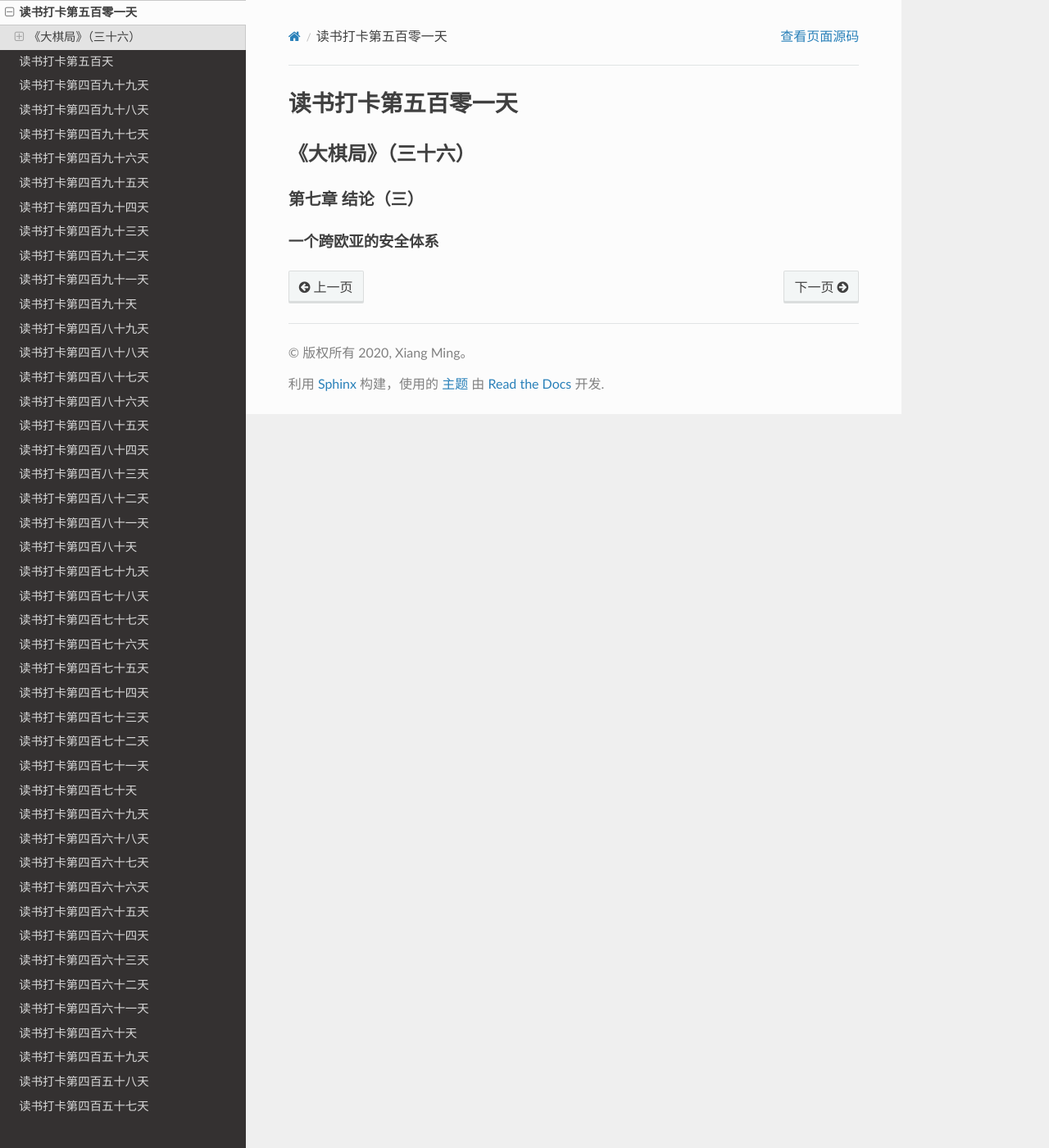
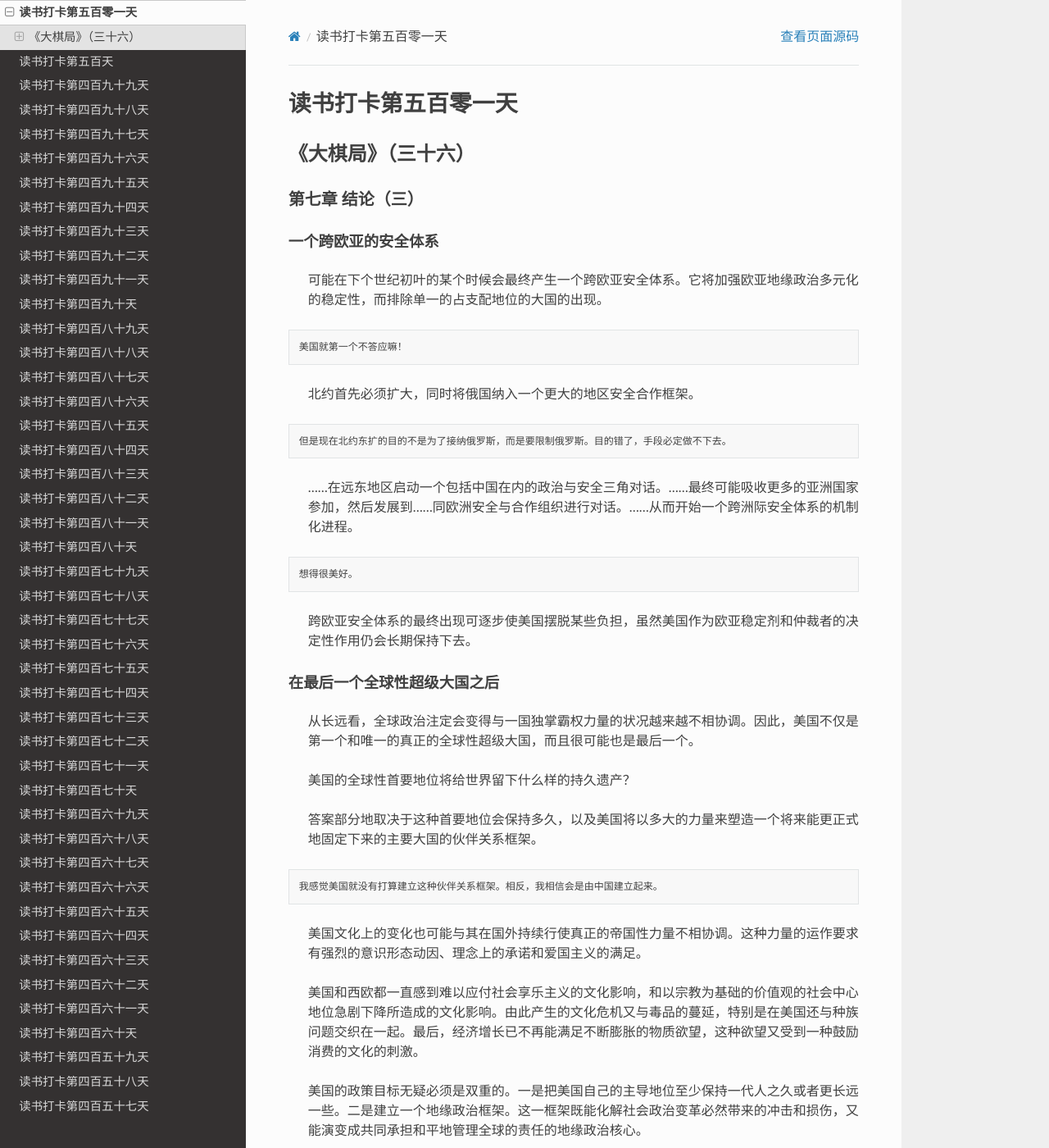
Before and after one commit to xiangming1975/reading, a Sphinx documentation site: the page built from source/2022-01-07.md, in a window 1280 px wide and 1400 px high. Shown: the whole window at 82% size. Built offline with Sphinx 7.4.7 and the Read the Docs theme 2.0.0, drawn with Linux system fonts in a browser that asks for light colours.

Commit message:
大棋局，2022-01-06

````diff
--- a/source/2022-01-07.md
+++ b/source/2022-01-07.md
@@ -3,4 +3,32 @@
 ### 第七章 结论（三）
 #### 一个跨欧亚的安全体系
 
->
+> 可能在下个世纪初叶的某个时候会最终产生一个跨欧亚安全体系。它将加强欧亚地缘政治多元化的稳定性，而排除单一的占支配地位的大国的出现。
+```
+美国就第一个不答应嘛！
+```
+> 北约首先必须扩大，同时将俄国纳入一个更大的地区安全合作框架。
+```
+但是现在北约东扩的目的不是为了接纳俄罗斯，而是要限制俄罗斯。目的错了，手段必定做不下去。
+```
+> ……在远东地区启动一个包括中国在内的政治与安全三角对话。……最终可能吸收更多的亚洲国家参加，然后发展到……同欧洲安全与合作组织进行对话。……从而开始一个跨洲际安全体系的机制化进程。
+```
+想得很美好。
+```
+> 跨欧亚安全体系的最终出现可逐步使美国摆脱某些负担，虽然美国作为欧亚稳定剂和仲裁者的决定性作用仍会长期保持下去。
+
+#### 在最后一个全球性超级大国之后
+
+> 从长远看，全球政治注定会变得与一国独掌霸权力量的状况越来越不相协调。因此，美国不仅是第一个和唯一的真正的全球性超级大国，而且很可能也是最后一个。
+
+> 美国的全球性首要地位将给世界留下什么样的持久遗产？
+
+> 答案部分地取决于这种首要地位会保持多久，以及美国将以多大的力量来塑造一个将来能更正式地固定下来的主要大国的伙伴关系框架。
+```
+我感觉美国就没有打算建立这种伙伴关系框架。相反，我相信会是由中国建立起来。
+```
+> 美国文化上的变化也可能与其在国外持续行使真正的帝国性力量不相协调。这种力量的运作要求有强烈的意识形态动因、理念上的承诺和爱国主义的满足。
+
+> 美国和西欧都一直感到难以应付社会享乐主义的文化影响，和以宗教为基础的价值观的社会中心地位急剧下降所造成的文化影响。由此产生的文化危机又与毒品的蔓延，特别是在美国还与种族问题交织在一起。最后，经济增长已不再能满足不断膨胀的物质欲望，这种欲望又受到一种鼓励消费的文化的刺激。
+
+> 美国的政策目标无疑必须是双重的。一是把美国自己的主导地位至少保持一代人之久或者更长远一些。二是建立一个地缘政治框架。这一框架既能化解社会政治变革必然带来的冲击和损伤，又能演变成共同承担和平地管理全球的责任的地缘政治核心。
````
